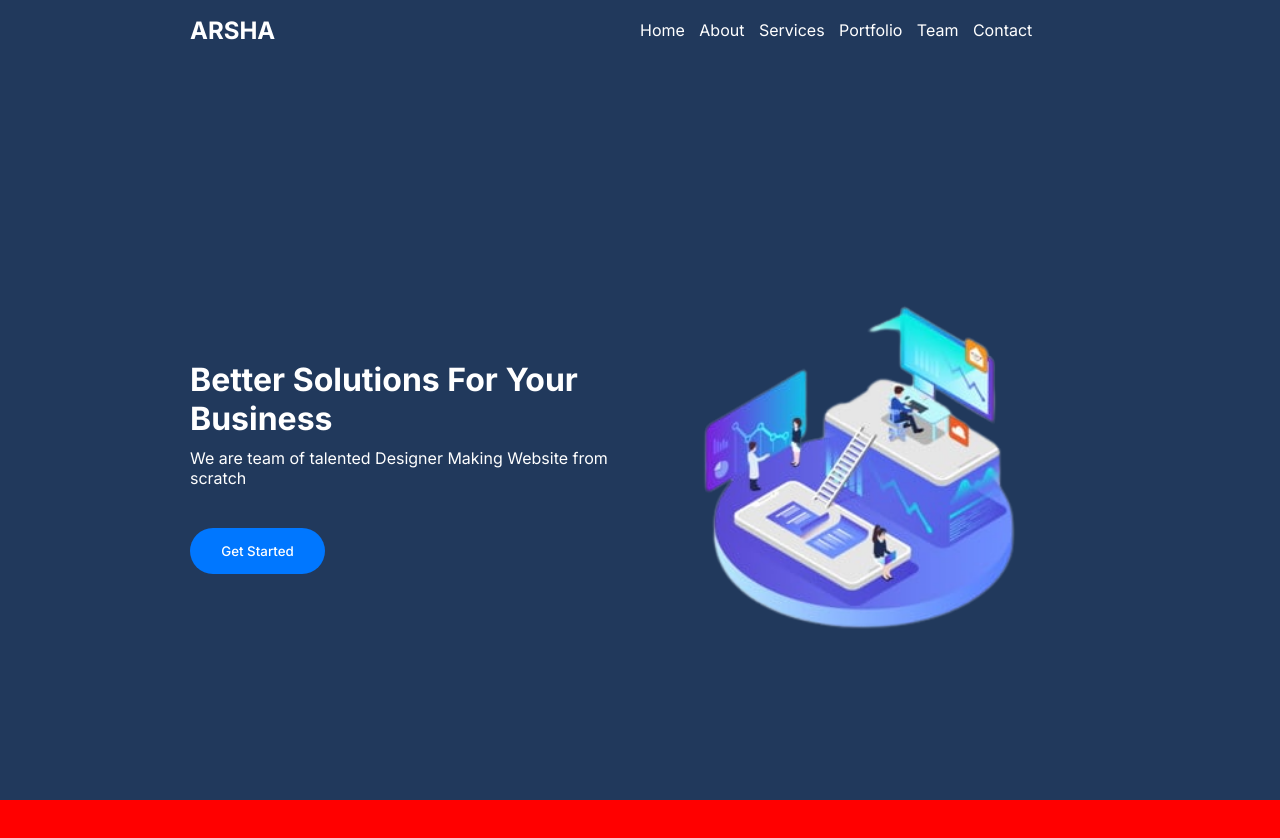
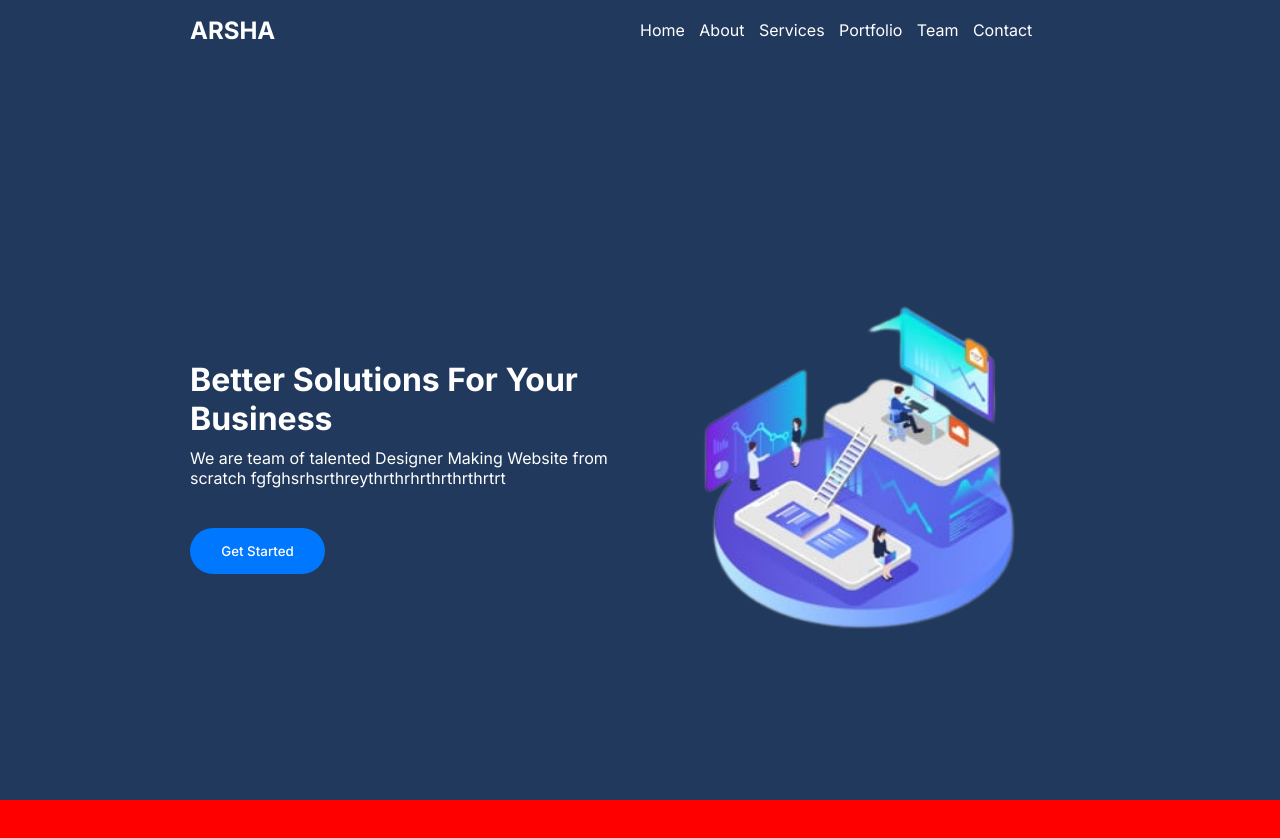
Before and after one commit to Kashyap2701/mysamplerepo, a plain HTML site: page index.html in a window 1280 px wide. Shown: the top 838 px of the page. Drawn offline with Linux system fonts and the light colour scheme.

Commit message:
Update index.html

```diff
--- a/index.html
+++ b/index.html
@@ -50,7 +50,7 @@
                 <h1 class="float-title">
                     Better Solutions For Your Business
                 </h1>
-                <p class="float-description">We are team of talented Designer Making Website from scratch</p>
+                <p class="float-description">We are team of talented Designer Making Website from scratch fgfghsrhsrthreythrthrhrthrthrthrtrt</p>
                 <button class="float-button">Get Started</button>
             </div>
             <div class="float-right">
```
